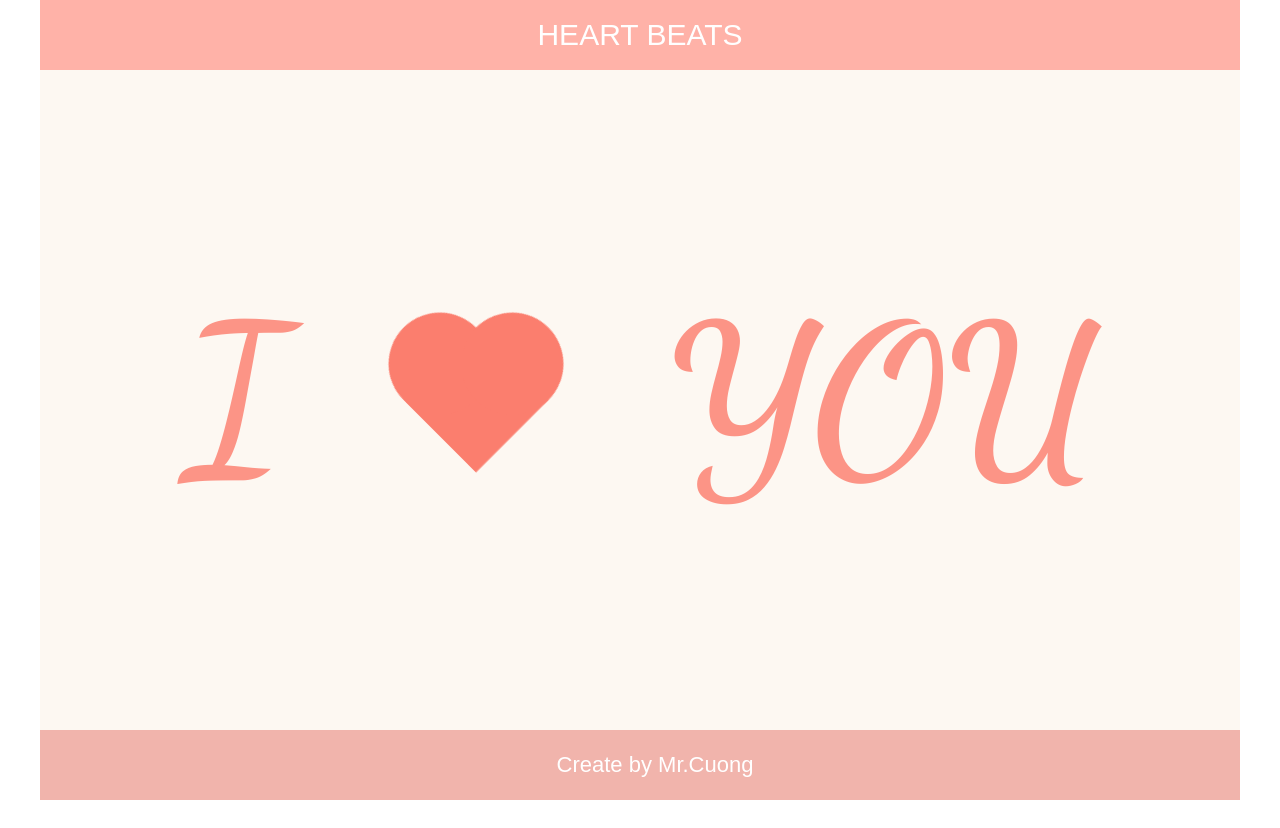
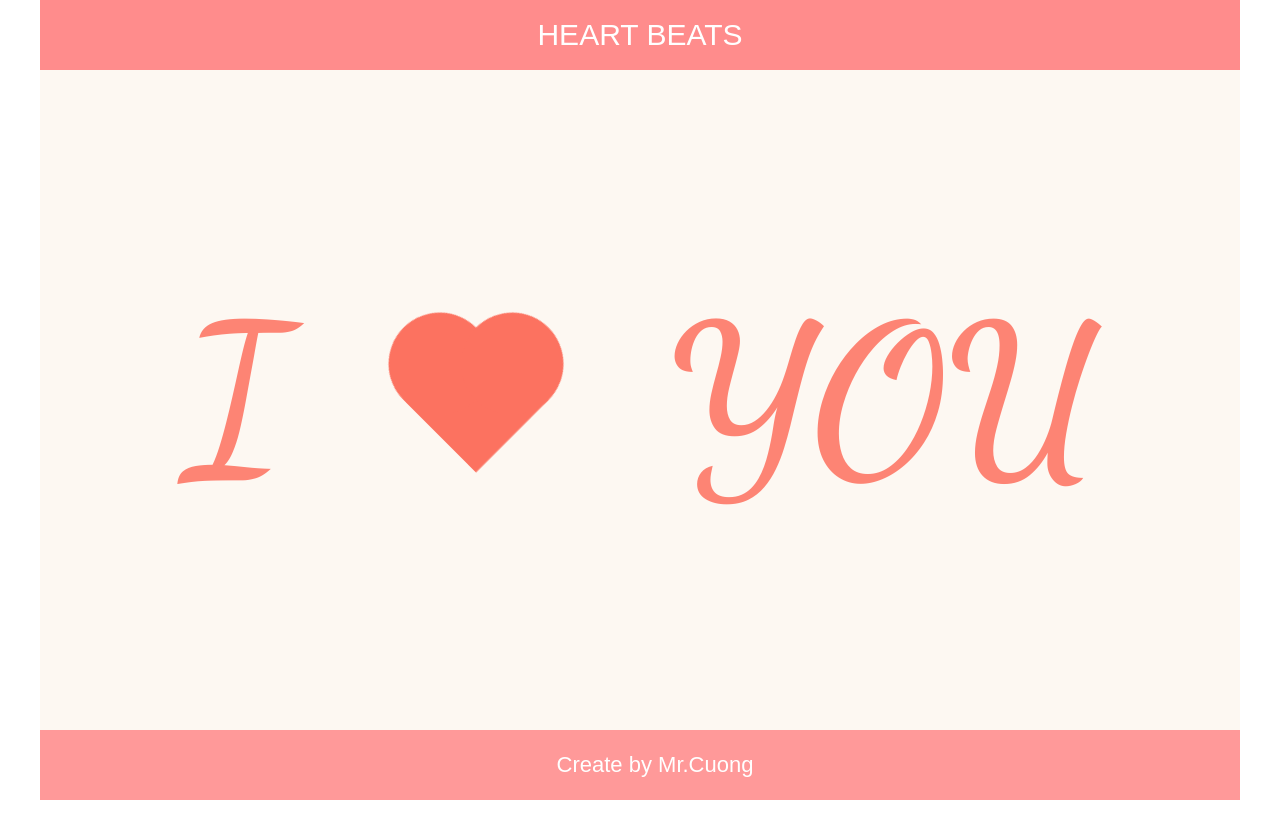
Before and after one commit to phamvancuong9x/bt6-css-animation, a plain HTML site: page index.html in a window 1280 px wide. Drawn offline with Linux system fonts and the light colour scheme.

Commit message:
fix color

```diff
--- a/main.css
+++ b/main.css
@@ -17,7 +17,7 @@ body {
   height: 70px;
   width: 100%;
   max-width: 1200px;
-  background-color: #ffb2a8;
+  background-color: rgb(255,0,0,0.45);
   color: #fff;
   font-size: 30px;
   text-align: center;
@@ -36,11 +36,11 @@ body {
 .content__text-second {
   font-family: "Dancing Script";
   font-size: 205px;
-  color: #fc9486;
+  color: #fd8474;
 }
 .heart {
   animation: heartbeat 2.6s infinite;
-  background-color: #fb7e6e;
+  background-color: #fc7260;
   display: inline-block;
   height: 102px;
   transform: rotate(-45deg);
@@ -50,7 +50,7 @@ body {
 .heart:before,
 .heart:after {
   content: "";
-  background-color: #fb7e6e;
+  background-color: #fc7260;
   border-radius: 50%;
   height: 102px;
   position: absolute;
@@ -70,7 +70,7 @@ body {
 .footer {
   height: 70px;
   width: 100%;
-  background-color: #f1b4ac;
+  background-color: rgb(255,0,0,0.4);
   color: #fff;
   font-size: 22px;
   text-align: center;
--- a/reponsive.css
+++ b/reponsive.css
@@ -13,7 +13,7 @@
     position: fixed;
     top: 0;
     left: 0;
-    background-color: #fc9d90;
+    /* background-color: #fc9d90; */
   }
 }
 /* mobile */
@@ -47,7 +47,7 @@
     font-size: 105px;
   }
   .header {
-    background-color: #fc9d90;
+    /* background-color: #fc9d90; */
   }
   .heart,
   .heart:before,
```
